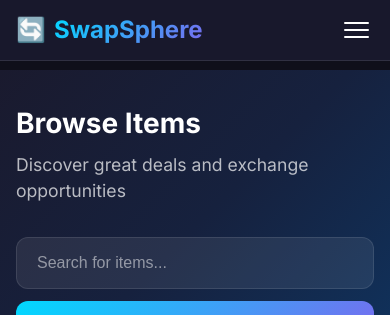
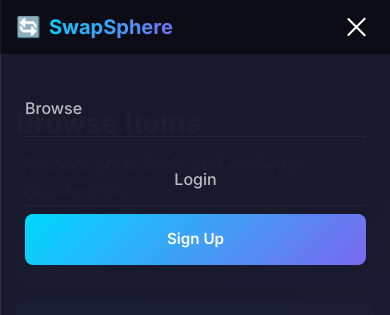
Before and after one commit to Nrvkr22/Project, a React (Vite) app: page /browse in a window 390 px wide. Both pictures are taken after a click on the button "Toggle menu". Shown: the top 315 px of the page. Built offline with nearby package versions, Linux system fonts and the light colour scheme; no server answers; the database is empty.

Commit message:
minor ui fixes

```diff
--- a/src/components/common/Navbar.css
+++ b/src/components/common/Navbar.css
@@ -23,6 +23,7 @@
     align-items: center;
     gap: 0.5rem;
     text-decoration: none;
+    z-index: 1001;
 }
 
 .logo-icon {
@@ -50,6 +51,9 @@
     font-weight: 500;
     font-size: 0.95rem;
     transition: color 0.3s ease;
+    background: none;
+    border: none;
+    cursor: pointer;
 }
 
 .nav-link:hover {
@@ -67,6 +71,14 @@
 .nav-link-primary:hover {
     transform: translateY(-2px);
     box-shadow: 0 5px 20px rgba(0, 217, 255, 0.3);
+}
+
+.nav-logout {
+    color: #ff6b6b;
+}
+
+.nav-logout:hover {
+    color: #ff5252;
 }
 
 .nav-auth {
@@ -184,6 +196,7 @@
     border: none;
     cursor: pointer;
     padding: 5px;
+    z-index: 1001;
 }
 
 .nav-mobile-toggle span {
@@ -195,16 +208,130 @@
     transition: all 0.3s ease;
 }
 
-@media (max-width: 768px) {
+.nav-mobile-toggle.active span:nth-child(1) {
+    transform: rotate(45deg) translate(5px, 5px);
+}
+
+.nav-mobile-toggle.active span:nth-child(2) {
+    opacity: 0;
+}
+
+.nav-mobile-toggle.active span:nth-child(3) {
+    transform: rotate(-45deg) translate(5px, -5px);
+}
+
+.mobile-overlay {
+    display: none;
+}
+
+.desktop-only {
+    display: block;
+}
+
+.mobile-only {
+    display: none;
+}
+
+/* Mobile Responsive */
+@media (max-width: 900px) {
     .nav-container {
         padding: 0.75rem 1rem;
     }
 
     .nav-links {
-        display: none;
+        position: fixed;
+        top: 0;
+        right: -100%;
+        width: 280px;
+        height: 100vh;
+        background: rgba(26, 26, 46, 0.98);
+        backdrop-filter: blur(20px);
+        flex-direction: column;
+        align-items: flex-start;
+        justify-content: flex-start;
+        padding: 80px 1.5rem 2rem;
+        gap: 0;
+        transition: right 0.3s ease;
+        border-left: 1px solid rgba(255, 255, 255, 0.1);
+    }
+
+    .nav-links.mobile-open {
+        right: 0;
+    }
+
+    .nav-links .nav-link,
+    .nav-links .nav-logout {
+        width: 100%;
+        padding: 1rem 0;
+        border-bottom: 1px solid rgba(255, 255, 255, 0.05);
+        font-size: 1rem;
+    }
+
+    .nav-links .nav-link-primary {
+        margin-top: 1rem;
+        padding: 0.875rem 1rem;
+        width: 100%;
+        text-align: center;
+    }
+
+    .nav-auth {
+        flex-direction: column;
+        width: 100%;
+        gap: 0.5rem;
+        margin-top: 1rem;
+    }
+
+    .nav-auth .nav-link {
+        width: 100%;
+        text-align: center;
+        padding: 0.875rem;
+    }
+
+    .nav-auth .nav-btn-register {
+        width: 100%;
+        text-align: center;
+        padding: 0.875rem;
     }
 
     .nav-mobile-toggle {
         display: flex;
     }
+
+    .desktop-only {
+        display: none;
+    }
+
+    .mobile-only {
+        display: block;
+    }
+
+    .mobile-overlay {
+        display: block;
+        position: fixed;
+        top: 0;
+        left: 0;
+        right: 0;
+        bottom: 0;
+        background: rgba(0, 0, 0, 0.5);
+        z-index: 999;
+    }
 }
+
+@media (max-width: 480px) {
+    .logo-text {
+        font-size: 1.25rem;
+    }
+
+    .logo-icon {
+        font-size: 1.25rem;
+    }
+
+    .nav-links {
+        width: 100%;
+        right: -100%;
+    }
+
+    .nav-links.mobile-open {
+        right: 0;
+    }
+}
--- a/src/components/common/Navbar.jsx
+++ b/src/components/common/Navbar.jsx
@@ -1,3 +1,4 @@
+import { useState } from 'react';
 import { Link, useNavigate } from 'react-router-dom';
 import { useAuth } from '../../context/AuthContext';
 import './Navbar.css';
@@ -5,36 +6,60 @@ import './Navbar.css';
 const Navbar = () => {
     const { user, userProfile, logout } = useAuth();
     const navigate = useNavigate();
+    const [mobileMenuOpen, setMobileMenuOpen] = useState(false);
 
     const handleLogout = async () => {
         try {
             await logout();
             navigate('/');
+            setMobileMenuOpen(false);
         } catch (error) {
             console.error('Logout error:', error);
         }
     };
 
+    const closeMobileMenu = () => {
+        setMobileMenuOpen(false);
+    };
+
     return (
         <nav className="navbar">
             <div className="nav-container">
-                <Link to="/" className="nav-logo">
+                <Link to="/" className="nav-logo" onClick={closeMobileMenu}>
                     <span className="logo-icon">🔄</span>
                     <span className="logo-text">SwapSphere</span>
                 </Link>
 
-                <div className="nav-links">
-                    <Link to="/browse" className="nav-link">Browse</Link>
+                <div className={`nav-links ${mobileMenuOpen ? 'mobile-open' : ''}`}>
+                    <Link to="/browse" className="nav-link" onClick={closeMobileMenu}>Browse</Link>
 
                     {user ? (
                         <>
-                            <Link to="/create-listing" className="nav-link nav-link-primary">
+                            <Link to="/create-listing" className="nav-link nav-link-primary" onClick={closeMobileMenu}>
                                 + Sell / Exchange
                             </Link>
-                            <Link to="/exchanges" className="nav-link">Exchanges</Link>
-                            <Link to="/purchases" className="nav-link">Purchases</Link>
-                            <Link to="/chat" className="nav-link">Chat</Link>
-                            <div className="nav-user">
+                            <Link to="/exchanges" className="nav-link" onClick={closeMobileMenu}>Exchanges</Link>
+                            <Link to="/purchases" className="nav-link" onClick={closeMobileMenu}>Purchases</Link>
+                            <Link to="/chat" className="nav-link" onClick={closeMobileMenu}>Chat</Link>
+
+                            {/* These only show on mobile */}
+                            <Link to="/dashboard" className="nav-link mobile-only" onClick={closeMobileMenu}>Dashboard</Link>
+                            <Link to="/profile" className="nav-link mobile-only" onClick={closeMobileMenu}>Profile</Link>
+                            <button onClick={handleLogout} className="nav-link nav-logout mobile-only">
+                                Logout
+                            </button>
+                        </>
+                    ) : (
+                        <div className="nav-auth">
+                            <Link to="/login" className="nav-link" onClick={closeMobileMenu}>Login</Link>
+                            <Link to="/register" className="nav-btn-register" onClick={closeMobileMenu}>Sign Up</Link>
+                        </div>
+                    )}
+                </div>
+
+                {/* Desktop User Avatar with Dropdown */}
+                {user && (
+                    <div className="nav-user desktop-only">
                         <Link to="/dashboard" className="nav-avatar">
                             {userProfile?.profileImage ? (
                                 <img src={userProfile.profileImage} alt={userProfile.name} />
@@ -50,22 +75,24 @@ const Navbar = () => {
                             </button>
                         </div>
                     </div>
-                        </>
-                    ) : (
-                        <div className="nav-auth">
-                            <Link to="/login" className="nav-link">Login</Link>
-                            <Link to="/register" className="nav-btn-register">Sign Up</Link>
-                        </div>
                 )}
-                </div>
 
                 {/* Mobile Menu Button */}
-                <button className="nav-mobile-toggle" id="mobile-toggle">
+                <button
+                    className={`nav-mobile-toggle ${mobileMenuOpen ? 'active' : ''}`}
+                    onClick={() => setMobileMenuOpen(!mobileMenuOpen)}
+                    aria-label="Toggle menu"
+                >
                     <span></span>
                     <span></span>
                     <span></span>
                 </button>
             </div>
+
+            {/* Mobile Menu Overlay */}
+            {mobileMenuOpen && (
+                <div className="mobile-overlay" onClick={closeMobileMenu}></div>
+            )}
         </nav>
     );
 };
--- a/src/index.css
+++ b/src/index.css
@@ -440,6 +440,21 @@ img {
   background: #ff3333;
 }
 
+.btn-success {
+  background: linear-gradient(135deg, #10b981, #059669);
+  color: #fff;
+}
+
+.btn-success:hover {
+  transform: translateY(-2px);
+  box-shadow: 0 5px 20px rgba(16, 185, 129, 0.3);
+}
+
+.btn-sm {
+  padding: 0.5rem 1rem;
+  font-size: 0.875rem;
+}
+
 .btn:disabled {
   opacity: 0.5;
   cursor: not-allowed;
```
Lines whose indentation alone changed are shown as unchanged.
